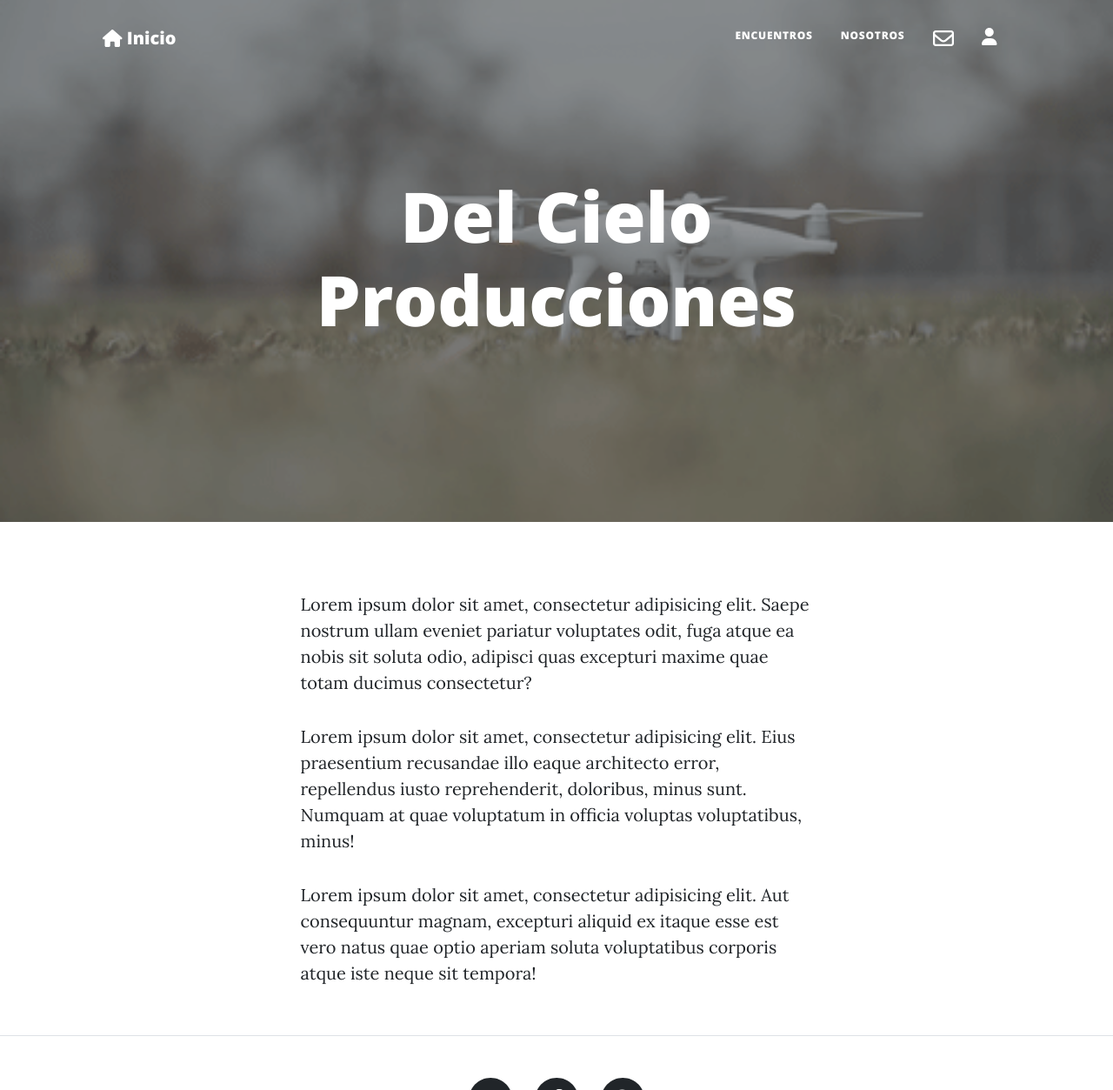
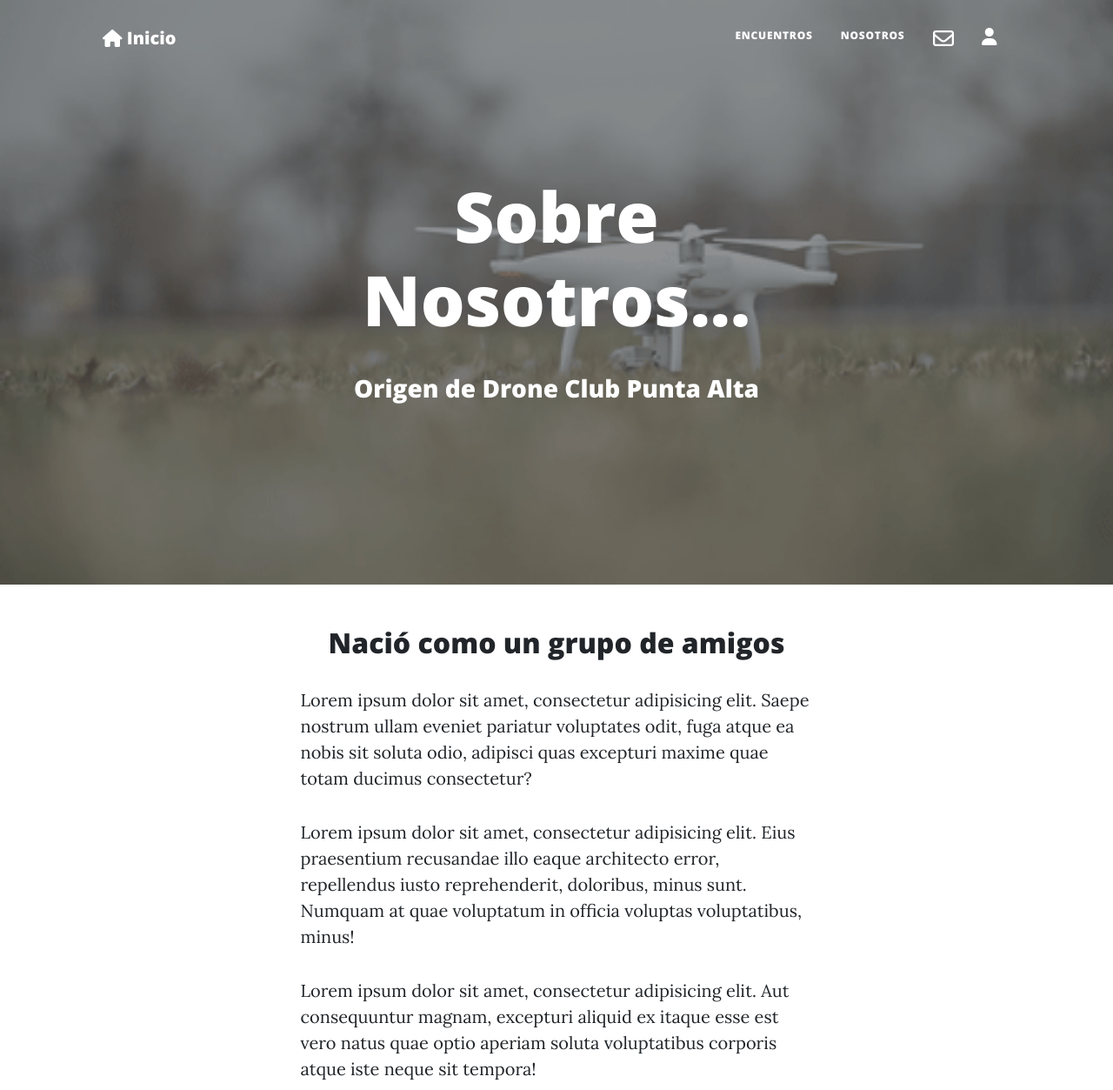
Before and after one commit to pyvan23/blog_drone, a Django app: page /about/ in a window 1280 px wide. Shown: the top 1253 px of the page at 87% size. Run offline with Django 4.2, Linux system fonts and the light colour scheme; some libraries are stand-ins or nearby versions.

Commit message:
Fixed About
Se agrego una imagen a traves de una URL y se modifico el footer.

```diff
--- a/blog/views.py
+++ b/blog/views.py
@@ -36,4 +36,8 @@ def contact(request):
     return render(request, 'contact.html', context)
 
 def about(request):
-     return render(request, 'about.html')
+    fecha = date.today()
+    anio = fecha.strftime('%Y')
+    titulo = 'Sobre Nosotros...'
+    context = {'titulo': titulo, 'anio': anio}
+    return render(request, 'about.html', context)
--- a/templates/about.html
+++ b/templates/about.html
@@ -6,7 +6,7 @@
         <meta name="viewport" content="width=device-width, initial-scale=1, shrink-to-fit=no" />
         <meta name="description" content="" />
         <meta name="author" content="" />
-        <title>Clean Blog - Start Bootstrap Theme</title>
+        <title>Sobre Nosotros</title>
         <link rel="icon" type="image/x-icon" href="assets/favicon.ico" />
         <!-- Font Awesome icons (free version)-->
         <script src="https://use.fontawesome.com/releases/v6.1.0/js/all.js" crossorigin="anonymous"></script>
@@ -50,7 +50,8 @@
                 <div class="row gx-4 gx-lg-5 justify-content-center">
                     <div class="col-md-10 col-lg-8 col-xl-7">
                         <div class="page-heading">
-                            <h1>Del Cielo Producciones</h1>
+                            <h1>{{ titulo }}</h1><br>
+                            <h3>Origen de Drone Club Punta Alta</h3>
                         </div>
                     </div>
                 </div>
@@ -61,9 +62,11 @@
             <div class="container px-4 px-lg-5">
                 <div class="row gx-4 gx-lg-5 justify-content-center">
                     <div class="col-md-10 col-lg-8 col-xl-7">
-                        <p>Lorem ipsum dolor sit amet, consectetur adipisicing elit. Saepe nostrum ullam eveniet pariatur voluptates odit, fuga atque ea nobis sit soluta odio, adipisci quas excepturi maxime quae totam ducimus consectetur?</p>
-                        <p>Lorem ipsum dolor sit amet, consectetur adipisicing elit. Eius praesentium recusandae illo eaque architecto error, repellendus iusto reprehenderit, doloribus, minus sunt. Numquam at quae voluptatum in officia voluptas voluptatibus, minus!</p>
-                        <p>Lorem ipsum dolor sit amet, consectetur adipisicing elit. Aut consequuntur magnam, excepturi aliquid ex itaque esse est vero natus quae optio aperiam soluta voluptatibus corporis atque iste neque sit tempora!</p>
+                        <h2 class="text-center"><strong>Nació como un grupo de amigos</strong></h2>
+                        <p class="text-justify font-italic">Lorem ipsum dolor sit amet, consectetur adipisicing elit. Saepe nostrum ullam eveniet pariatur voluptates odit, fuga atque ea nobis sit soluta odio, adipisci quas excepturi maxime quae totam ducimus consectetur?</p>
+                        <p class="text-justify font-italic">Lorem ipsum dolor sit amet, consectetur adipisicing elit. Eius praesentium recusandae illo eaque architecto error, repellendus iusto reprehenderit, doloribus, minus sunt. Numquam at quae voluptatum in officia voluptas voluptatibus, minus!</p>
+                        <p class="text-justify font-italic">Lorem ipsum dolor sit amet, consectetur adipisicing elit. Aut consequuntur magnam, excepturi aliquid ex itaque esse est vero natus quae optio aperiam soluta voluptatibus corporis atque iste neque sit tempora!</p>
+                        <img class="img-fluid max-width: 100%" src="https://www.brevardschools.org/cms/lib/FL02201431/Centricity/Domain/7755/david-henrichs-399195-unsplash-cropped.jpg" alt="">
                     </div>
                 </div>
             </div>
@@ -99,7 +102,7 @@
                                 </a>
                             </li>
                         </ul>
-                        <div class="small text-center text-muted fst-italic">Copyright &copy; Your Website 2022</div>
+                        <div class="small text-center text-muted fst-italic">Copyright &copy; Drone Club <br> Punta Alta {{ anio }}</div>
                     </div>
                 </div>
             </div>
@@ -107,6 +110,6 @@
         <!-- Bootstrap core JS-->
         <script src="https://cdn.jsdelivr.net/npm/bootstrap@5.1.3/dist/js/bootstrap.bundle.min.js"></script>
         <!-- Core theme JS-->
-        <script src="js/scripts.js"></script>
+        <script src="{% static 'js/scripts.js' %}"></script>
     </body>
 </html>
```
